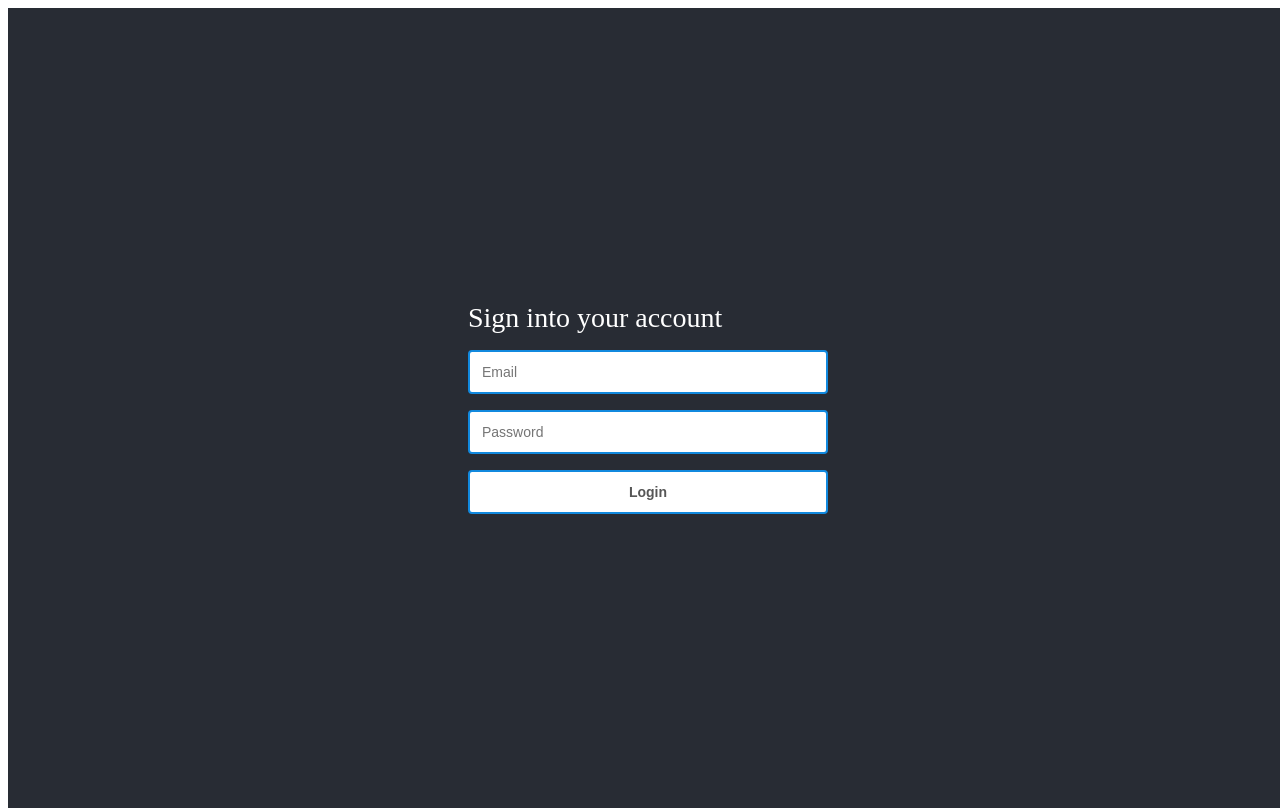
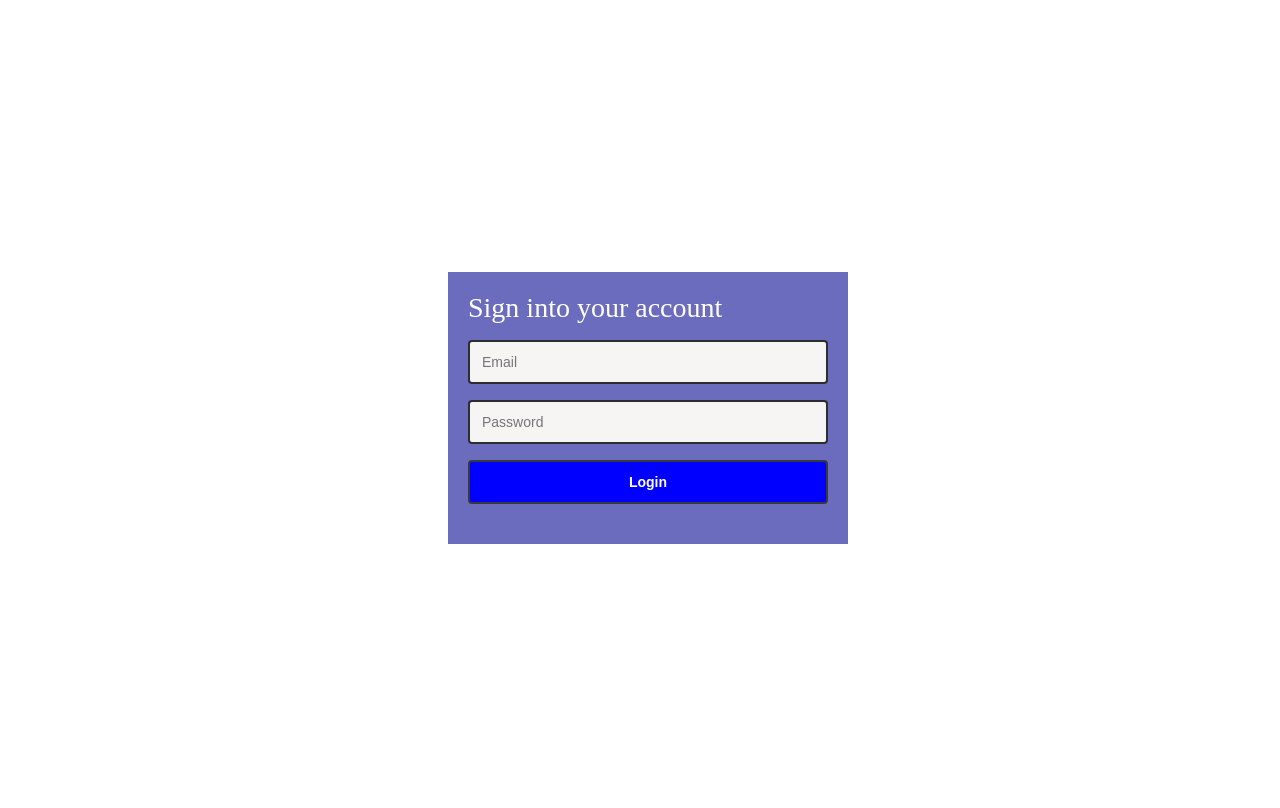
Before and after one commit to winstonrhules/Capstone_group4, a React (Create React App) app: page / in a window 1280 px wide. Built offline with nearby package versions, Linux system fonts and the light colour scheme; no server answers.

Commit message:
more commit

```diff
--- a/src/index.css
+++ b/src/index.css
@@ -11,7 +11,8 @@ body, html, #root, .app, .container {
   flex-direction: column;
   align-items: center;
   justify-content: center;
-  background-color: #282c34;
+  background-color: #ffffff;
+  background-image: none;
 }
 
 .loginForm {
@@ -20,6 +21,9 @@ body, html, #root, .app, .container {
  max-width: 400px;
  padding-left: 20px;
  padding-right: 20px;
+ padding-top: 20px;
+ padding-bottom: 40px;
+ background-color: rgb(108, 108, 190);
 }
 
 .inputField {
@@ -29,29 +33,30 @@ body, html, #root, .app, .container {
 .input {
  box-sizing: border-box;
  outline: none;
- border: solid 2px #1189de;
+ border: solid 2px #2b2d2e;
  border-radius: 4px;
- color: #292929;
+ color: white;
  width: 100%;
  padding: 12px;
  font-size: 14px;
- background: rgba(255, 255, 255, 1);
+ background: rgb(247, 244, 244);
 }
 
 .submitButton {
  padding-top: 16px;
+
 }
 
 
 .btn {
  width: 100%;
  min-width: 280px;
- color: #565656;
+ color: white;
  padding: 12px;
  font-size: 14px;
  font-weight: bold;
- border: solid 2px #1189de;
+ border: solid 2px #37393b;
  border-radius: 4px;
- background: #fff;
+ background: blue;
  cursor: pointer;
 }
```
Also changed, not shown: src/LoginForm.js (line endings or trailing spaces).
